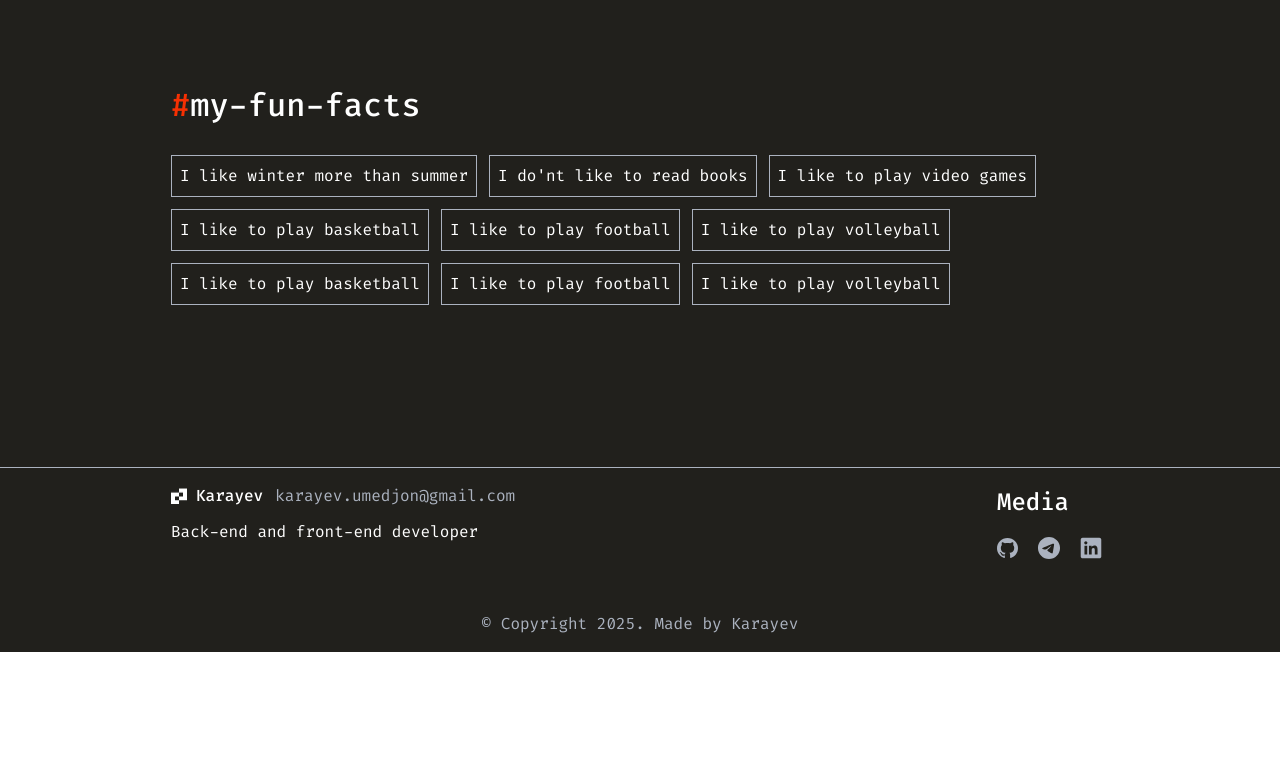
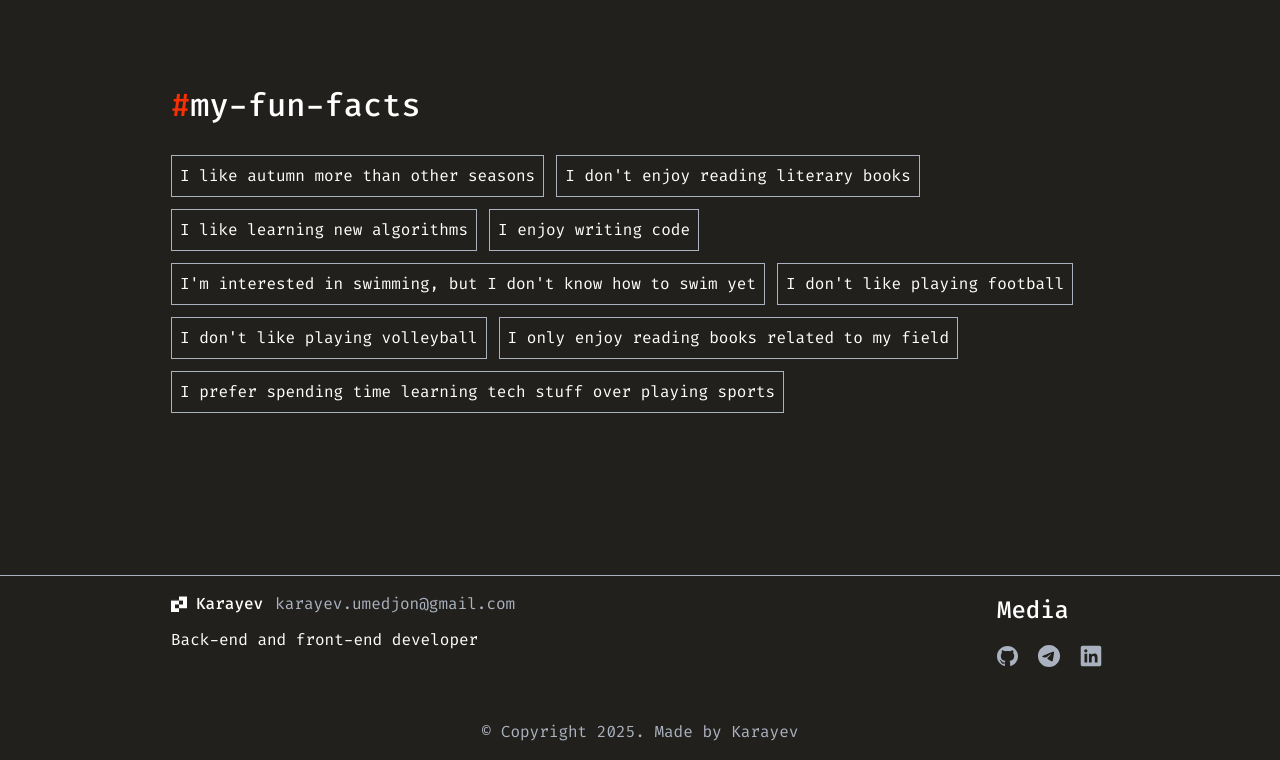
Before and after one commit to umedzhan/xportfolio, a React (Vite) app: page /about-me in a window 1280 px wide. Shown: the part 1108-1868 px from the top of the page. Before the commit the page ends 1760 px from the top, so only its background shows below. Built offline with nearby package versions, Linux system fonts and the light colour scheme.

Commit message:
update my-fun-facts

```diff
--- a/src/components/my-fun-facts.jsx
+++ b/src/components/my-fun-facts.jsx
@@ -10,15 +10,15 @@ export const MyFunFacts = () => {
       </h1>
       <div className="flex flex-col justify-between gap-[156px]">
         <div className="flex flex-wrap gap-3">
-          <BlockFacts Text="I like winter more than summer" />
-          <BlockFacts Text="I do'nt like to read books" />
-          <BlockFacts Text="I like to play video games" />
-          <BlockFacts Text="I like to play basketball" />
-          <BlockFacts Text="I like to play football" />
-          <BlockFacts Text="I like to play volleyball" />
-          <BlockFacts Text="I like to play basketball" />
-          <BlockFacts Text="I like to play football" />
-          <BlockFacts Text="I like to play volleyball" />
+          <BlockFacts Text="I like autumn more than other seasons" />
+          <BlockFacts Text="I don't enjoy reading literary books" />
+          <BlockFacts Text="I like learning new algorithms" />
+          <BlockFacts Text="I enjoy writing code" />
+          <BlockFacts Text="I'm interested in swimming, but I don't know how to swim yet" />
+          <BlockFacts Text="I don't like playing football" />
+          <BlockFacts Text="I don't like playing volleyball" />
+          <BlockFacts Text="I only enjoy reading books related to my field" />
+          <BlockFacts Text="I prefer spending time learning tech stuff over playing sports" />
         </div>
       </div>
     </div>
```
